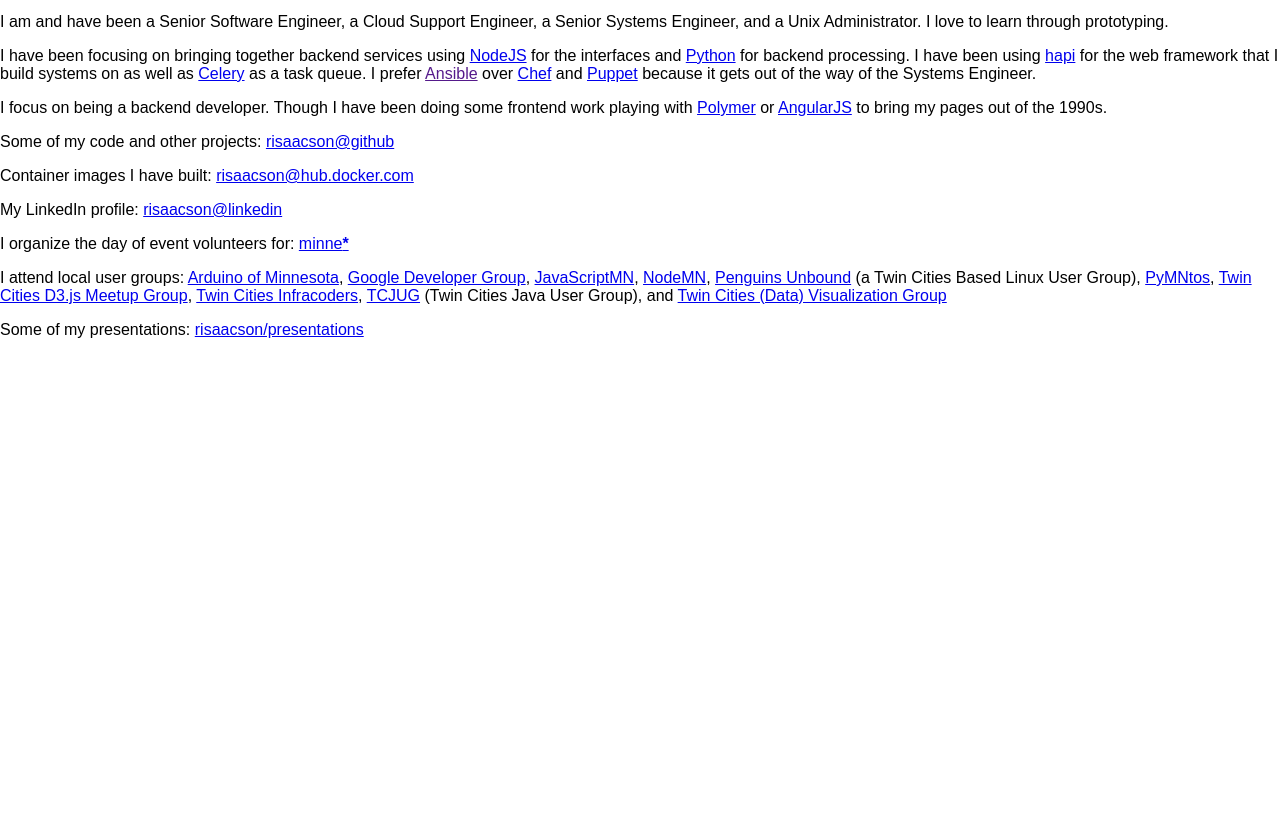
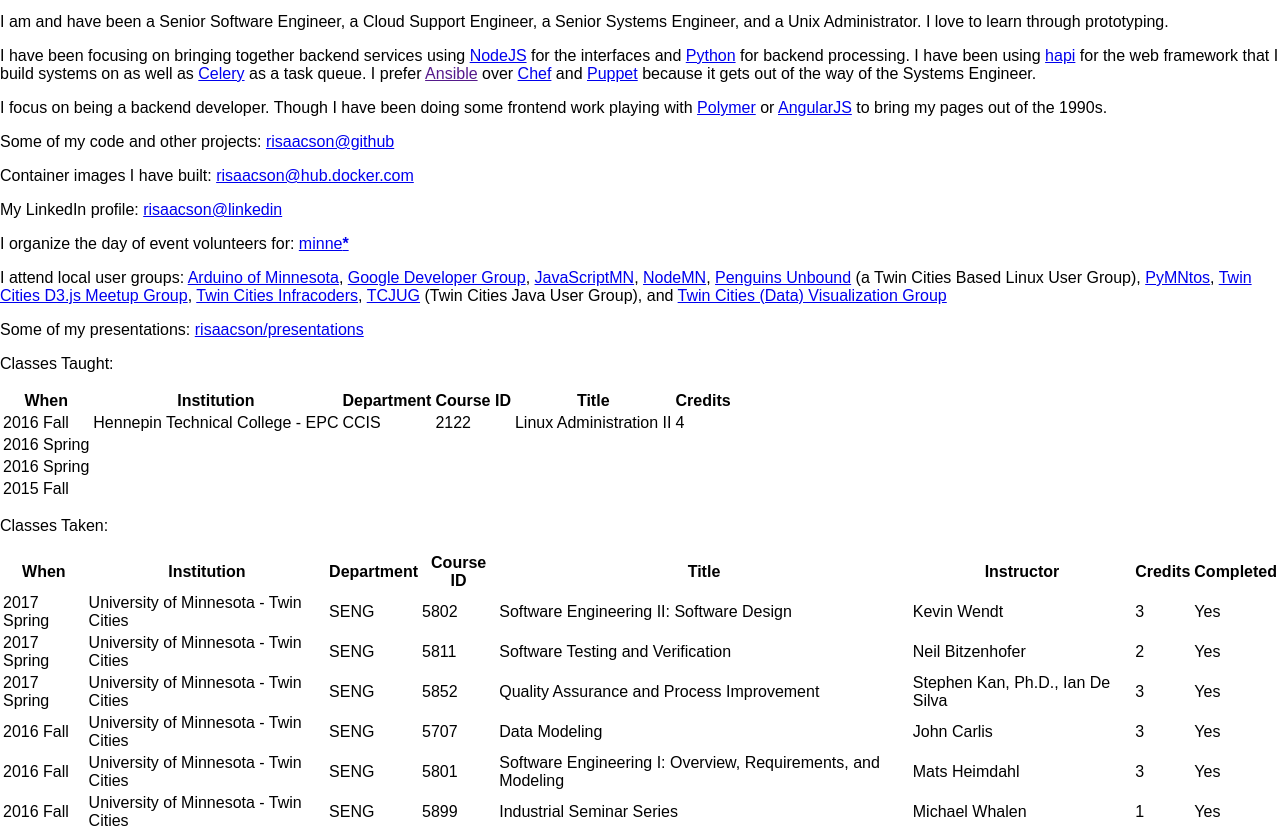
Before and after one commit to risaacson/risaacson.github.com, a plain HTML site: page index.html in a window 1280 px wide. Shown: the part 68-901 px from the top of the page. Before the commit the page ends 800 px from the top, so only its background shows below. Drawn offline with Linux system fonts and the light colour scheme.

Commit message:
Adding in Classes taken and Taught, initial.

```diff
--- a/index.html
+++ b/index.html
@@ -39,5 +39,116 @@
 </p>
 
 <p>Some of my presentations: <a href="https://github.com/risaacson/presentations">risaacson/presentations</a></p>
+
+<p>
+    Classes Taught:
+</p>
+<table>
+    <tr>
+        <th>When</th>
+        <th>Institution</th>
+        <th>Department</th>
+        <th>Course ID</th>
+        <th>Title</th>
+        <th>Credits</th>
+    </tr>
+    <tr>
+        <td>2016 Fall</td>
+        <td>Hennepin Technical College - EPC</td>
+        <td>CCIS</td>
+        <td>2122</td>
+        <td>Linux Administration II</td>
+        <td>4</td>
+    </tr>
+    <tr>
+        <td>2016 Spring</td>
+        <td></td>
+        <td></td>
+        <td></td>
+        <td></td>
+    </tr>
+    <tr>
+        <td>2016 Spring</td>
+    </tr>
+    <tr>
+        <td>2015 Fall</td>
+    </tr>
+</table>
+<p>
+    Classes Taken:
+</p>
+<table>
+    <tr>
+        <th>When</th>
+        <th>Institution</th>
+        <th>Department</th>
+        <th>Course ID</th>
+        <th>Title</th>
+        <th>Instructor</th>
+        <th>Credits</th>
+        <th>Completed</th>
+    </tr>
+    <tr>
+        <td>2017 Spring</td>
+        <td>University of Minnesota - Twin Cities</td>
+        <td>SENG</td>
+        <td>5802</td>
+        <td>Software Engineering II: Software Design</td>
+        <td>Kevin Wendt</td>
+        <td>3</td>
+        <td>Yes</td>
+    </tr>
+    <tr>
+        <td>2017 Spring</td>
+        <td>University of Minnesota - Twin Cities</td>
+        <td>SENG</td>
+        <td>5811</td>
+        <td>Software Testing and Verification</td>
+        <td>Neil Bitzenhofer</td>
+        <td>2</td>
+        <td>Yes</td>
+    </tr>
+    <tr>
+        <td>2017 Spring</td>
+        <td>University of Minnesota - Twin Cities</td>
+        <td>SENG</td>
+        <td>5852</td>
+        <td>Quality Assurance and Process Improvement</td>
+        <td>Stephen Kan, Ph.D., Ian De Silva</td>
+        <td>3</td>
+        <td>Yes</td>
+    </tr>
+    <tr>
+        <td>2016 Fall</td>
+        <td>University of Minnesota - Twin Cities</td>
+        <td>SENG</td>
+        <td>5707</td>
+        <td>Data Modeling</td>
+        <td>John Carlis</td>
+        <td>3</td>
+        <td>Yes</td>
+    </tr>
+    <tr>
+        <td>2016 Fall</td>
+        <td>University of Minnesota - Twin Cities</td>
+        <td>SENG</td>
+        <td>5801</td>
+        <td>Software Engineering I: Overview, Requirements, and Modeling</td>
+        <td>Mats Heimdahl</td>
+        <td>3</td>
+        <td>Yes</td>
+    </tr>
+    <tr>
+        <td>2016 Fall</td>
+        <td>University of Minnesota - Twin Cities</td>
+        <td>SENG</td>
+        <td>5899</td>
+        <td>Industrial Seminar Series</td>
+        <td>Michael Whalen</td>
+        <td>1</td>
+        <td>Yes</td>
+    </tr>
+</table>
+
 </body>
 <html>
```
